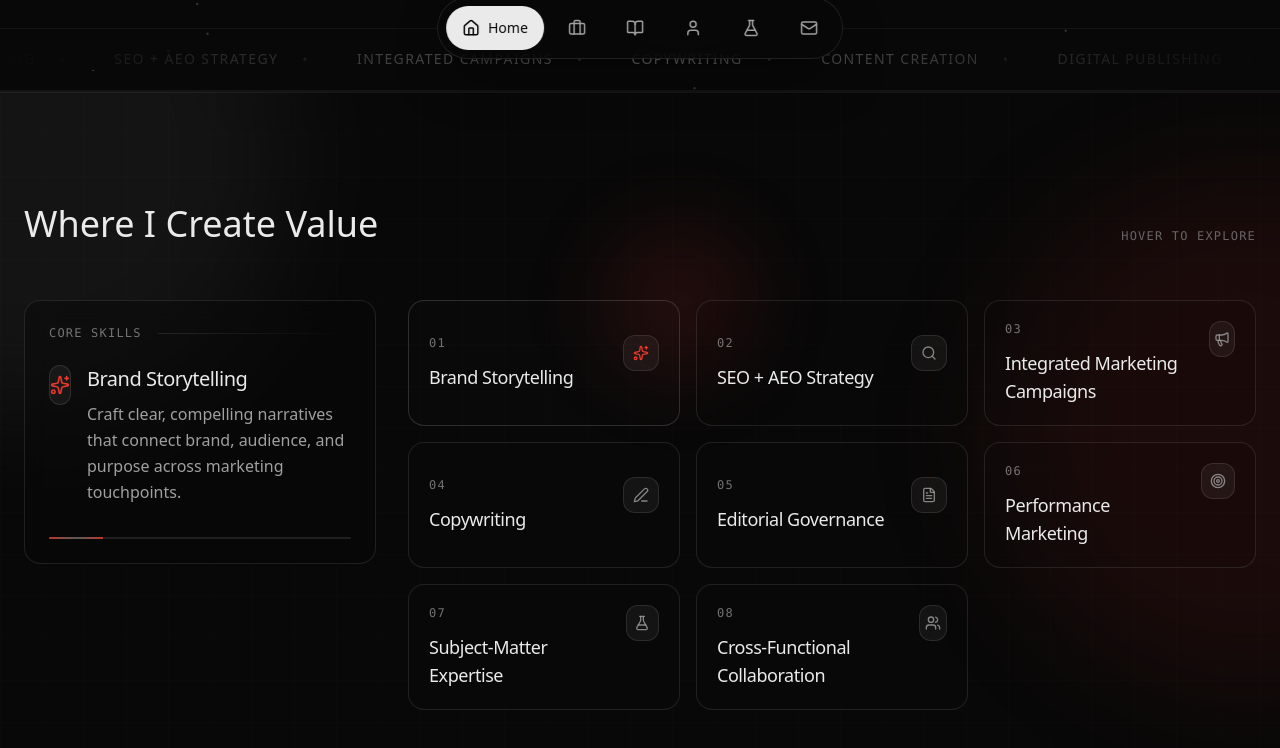
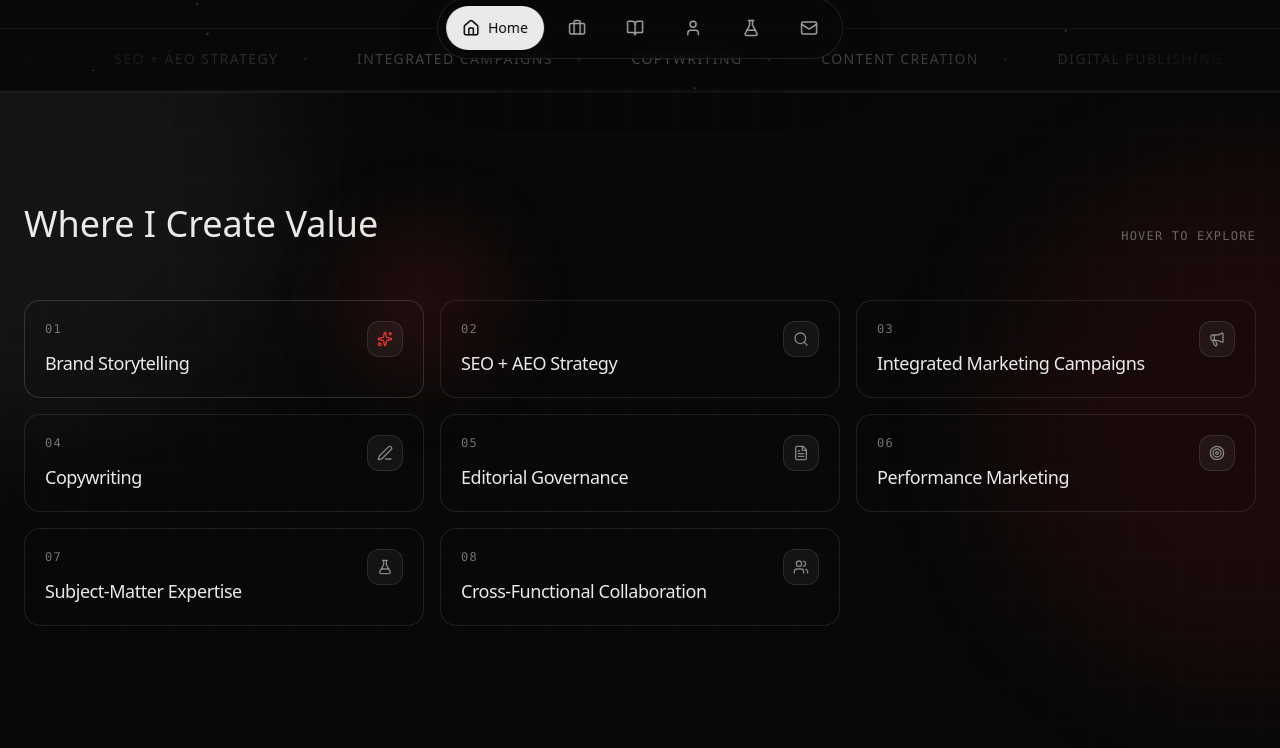
Before and after one commit to sarahsarahsarahX3/Personal-website-, a Next.js app: page / in a window 1280 px wide. Shown: the part 709-1457 px from the top of the page. Built offline with nearby package versions, Linux system fonts and the light colour scheme; a web font is replaced by a local one.

Commit message:
core skills formatting

```diff
--- a/app/components/home/CoreSkillsSection.tsx
+++ b/app/components/home/CoreSkillsSection.tsx
@@ -1,6 +1,6 @@
 "use client";
 
-import { useEffect, useMemo, useRef, useState } from "react";
+import { useEffect, useRef, useState } from "react";
 import { motion } from "framer-motion";
 import type { LucideIcon } from "lucide-react";
 import {
@@ -82,7 +82,6 @@ type PreviewState = {
 
 export function CoreSkillsSection() {
   const [activeKey, setActiveKey] = useState(skills[0]?.key ?? "");
-  const active = useMemo(() => skills.find((s) => s.key === activeKey) ?? skills[0]!, [activeKey]);
   const [preview, setPreview] = useState<PreviewState | null>(null);
   const hidePreviewTimeoutRef = useRef<number | null>(null);
 
@@ -146,38 +145,7 @@ export function CoreSkillsSection() {
             </div>
           </div>
 
-          <div className="mt-14 grid gap-8 lg:grid-cols-[22rem_1fr] lg:items-start">
-            <div className="rounded-2xl border border-white/10 bg-surface/40 backdrop-blur-md p-6">
-              <div className="flex items-center justify-between gap-4">
-                <div className="font-mono text-xs tracking-widest uppercase text-text-secondary/70">
-                  Core Skills
-                </div>
-                <div className="h-px flex-1 bg-gradient-to-r from-white/10 via-white/5 to-transparent" />
-              </div>
-
-              <div className="mt-6 flex items-start gap-4">
-                <div className="grid h-10 w-10 place-items-center rounded-xl border border-white/10 bg-white/5">
-                  <active.Icon className="h-5 w-5 text-accent/90" />
-                </div>
-                <div>
-                  <div className="text-xl font-medium tracking-tight">{active.name}</div>
-                  <div className="mt-2 text-text-secondary leading-relaxed">{active.blurb}</div>
-                </div>
-              </div>
-
-              <div className="mt-8">
-                <div className="h-[2px] w-full bg-white/10 overflow-hidden rounded-full">
-                  <div
-                    className="h-full bg-gradient-to-r from-accent/70 via-white/25 to-accent/70"
-                    style={{
-                      width: `${Math.min(100, 18 + skills.findIndex((s) => s.key === activeKey) * 9)}%`,
-                    }}
-                  />
-                </div>
-              </div>
-            </div>
-
-            <div className="grid gap-4 sm:grid-cols-2 lg:grid-cols-3">
+          <div className="mt-14 grid gap-4 sm:grid-cols-2 lg:grid-cols-3">
             {skills.map((skill, index) => {
               const isActive = skill.key === activeKey;
               const Icon = skill.Icon;
@@ -217,18 +185,27 @@ export function CoreSkillsSection() {
                       <div className="mt-3 text-lg font-medium tracking-tight">{skill.name}</div>
                     </div>
                     <div className="grid h-9 w-9 place-items-center rounded-xl border border-white/10 bg-white/5 transition-colors duration-300 group-hover:border-white/15">
-                        <Icon className={cn("h-4 w-4 transition-colors duration-300", isActive ? "text-accent/90" : "text-text-secondary/80 group-hover:text-text-primary")} />
+                      <Icon
+                        className={cn(
+                          "h-4 w-4 transition-colors duration-300",
+                          isActive ? "text-accent/90" : "text-text-secondary/80 group-hover:text-text-primary",
+                        )}
+                      />
                     </div>
                   </div>
 
                   <div className="pointer-events-none absolute left-5 right-5 bottom-5 h-px bg-gradient-to-r from-transparent via-accent/50 to-transparent opacity-0 transition-opacity duration-300 group-hover:opacity-100" />
-                    <div className={cn("pointer-events-none absolute inset-0 rounded-2xl opacity-0 transition-opacity duration-300", isActive && "opacity-100")}>
+                  <div
+                    className={cn(
+                      "pointer-events-none absolute inset-0 rounded-2xl opacity-0 transition-opacity duration-300",
+                      isActive && "opacity-100",
+                    )}
+                  >
                     <div className="absolute -right-20 -top-20 h-40 w-40 rounded-full bg-accent/10 blur-2xl" />
                   </div>
                 </motion.button>
               );
             })}
-            </div>
           </div>
         </motion.header>
 
```
Lines whose indentation alone changed are shown as unchanged.
